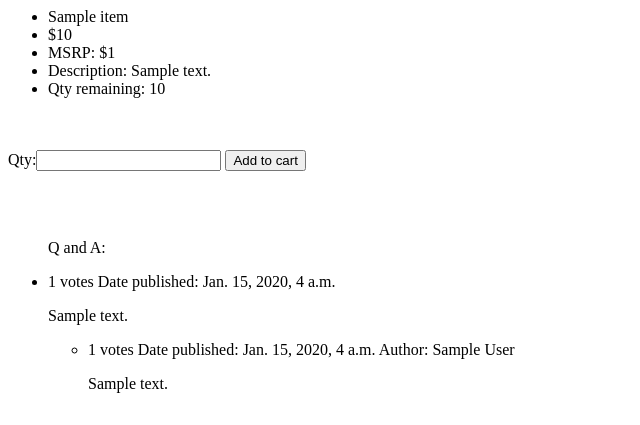
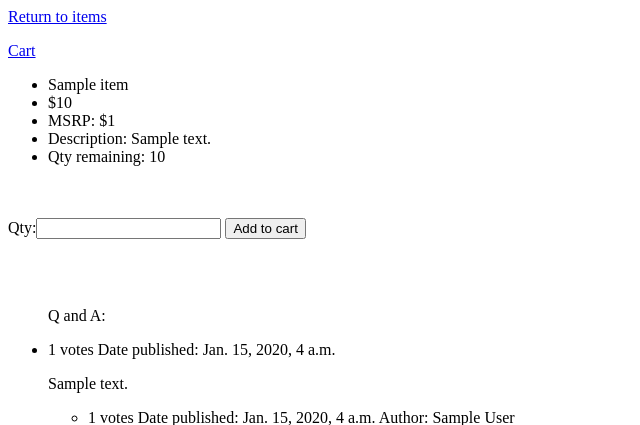
Before and after one commit to jdyoung15/ecommerce, a Django app: page /items/1/ in a window 1280 px wide. Shown: the top 425 px of the page, without its empty margins (0-640 px from the left). Run offline with Django 3.2, Linux system fonts and the light colour scheme; tables that the repository leaves empty hold one stand-in row (values such as "Sample post").

Commit message:
Added items and cart navigational links

```diff
--- /dev/null
+++ b/carts/templates/carts/view_cart.html
@@ -0,0 +1 @@
+<a href="{% url 'carts:detail' 7 %}">Cart</a>
--- a/items/templates/items/detail.html
+++ b/items/templates/items/detail.html
@@ -1,4 +1,5 @@
-<p>{{ added_cart_msg }}</p>
+<p>{% include 'items/view_items.html' %}</p>
+<p>{% include 'carts/view_cart.html' %}</p>
 
 <ul>
   <li>{{ item.name }}</li>
--- /dev/null
+++ b/items/templates/items/view_items.html
@@ -0,0 +1 @@
+<a href="{% url 'items:index' %}">Return to items</a>
```
